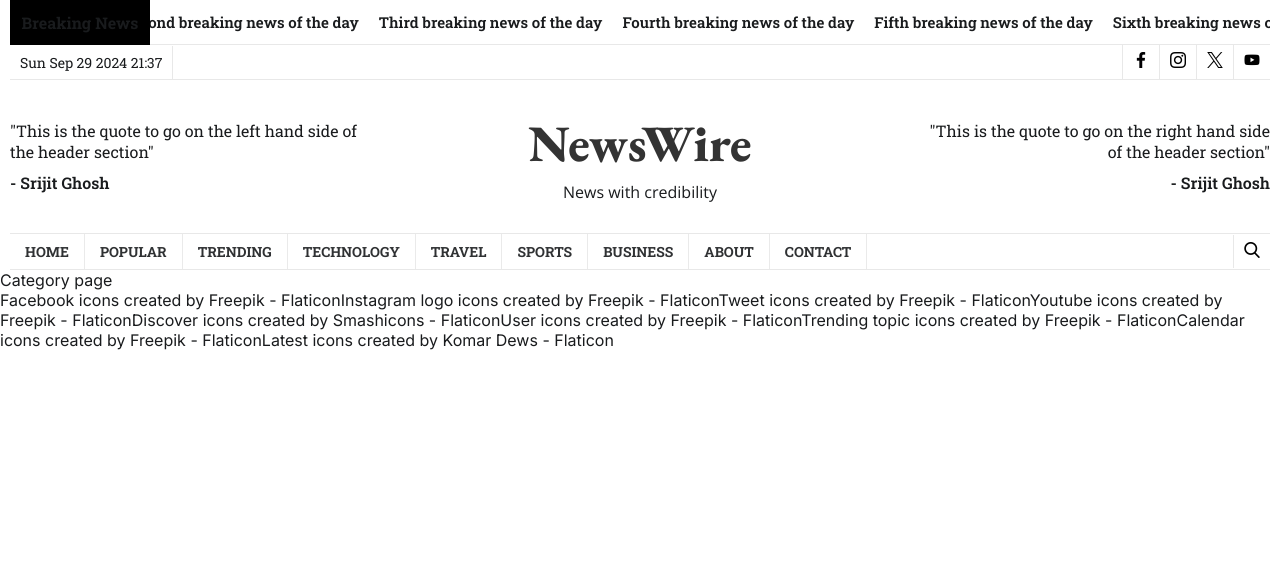
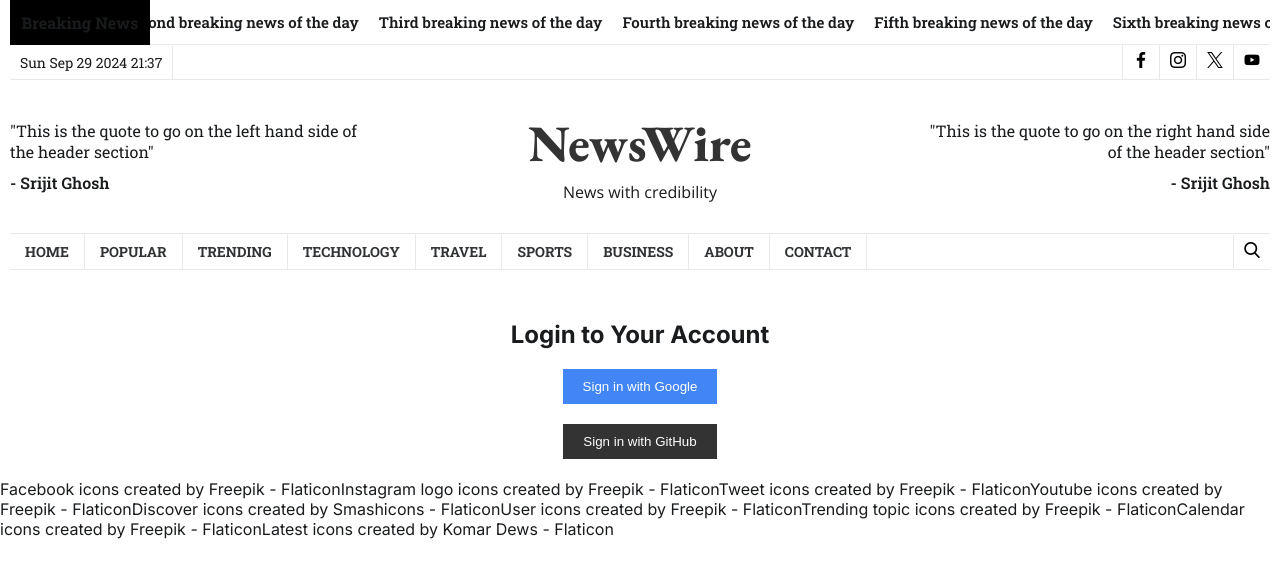
Before and after one commit to srijit1605/communicationWire, a Next.js app in the folder news-wire/: page /login in a window 1280 px wide. Shown: the top 578 px of the page. Built offline with nearby package versions, Linux system fonts and the light colour scheme; no server answers.

Commit message:
oauth integration fail

```diff
--- a/news-wire/app/layout.js
+++ b/news-wire/app/layout.js
@@ -2,6 +2,7 @@ import { Inter } from "next/font/google";
 import "./globals.css";
 import Header from "@/components/Header/Header";
 import Footer from "@/components/Footer/Footer";
+import { SessionProvider } from 'next-auth/react';
 
 const inter = Inter({ subsets: ["latin"] });
 
@@ -14,9 +15,11 @@ export default function RootLayout({ children }) {
   return (
     <html lang="en">
       <body className={inter.className}>
+
         <Header/>
-        <main>{children}</main>
+        <main><SessionProvider>{children}</SessionProvider></main>
         <Footer/>
+
         </body>
     </html>
   );
--- /dev/null
+++ b/news-wire/app/login/page.js
@@ -0,0 +1,53 @@
+"use client";
+
+import { signIn, useSession } from 'next-auth/react';
+import { useRouter } from 'next/navigation';
+import { useEffect } from 'react';
+
+const page = () => {
+  const { data: session, status } = useSession(); // Add status to check loading state
+  const router = useRouter();
+
+  // Redirect if already logged in
+  useEffect(() => {
+    if (status === "authenticated") {
+      router.push('/dashboard'); // Redirect after login
+    }
+  }, [status, router]);
+
+  return (
+    <div style={{ textAlign: 'center', marginTop: '50px' }}>
+      <h2>Login to Your Account</h2>
+      <div style={{ margin: '20px 0' }}>
+        <button
+          onClick={() => signIn('google')}
+          style={{
+            padding: '10px 20px',
+            backgroundColor: '#4285F4',
+            color: 'white',
+            border: 'none',
+            cursor: 'pointer',
+          }}
+        >
+          Sign in with Google
+        </button>
+      </div>
+      <div style={{ margin: '20px 0' }}>
+        <button
+          onClick={() => signIn('github')}
+          style={{
+            padding: '10px 20px',
+            backgroundColor: '#333',
+            color: 'white',
+            border: 'none',
+            cursor: 'pointer',
+          }}
+        >
+          Sign in with GitHub
+        </button>
+      </div>
+    </div>
+  );
+}
+
+export default page
--- a/news-wire/package.json
+++ b/news-wire/package.json
@@ -12,6 +12,7 @@
     "axios": "^1.7.7",
     "bootstrap": "^5.3.3",
     "next": "14.2.7",
+    "next-auth": "^4.24.8",
     "react": "^18",
     "react-bootstrap": "^2.10.4",
     "react-dom": "^18",
```
Also changed, not shown: news-wire/app/api/auth/[...nextauth]/route.js (added, +34 -0 lines), news-wire/app/dashboard/page.js (added, +9 -0 lines), news-wire/pages/NewsManager.jsx (+41 -20 lines), 1 other file (tests, documents, lock files or other folders).
